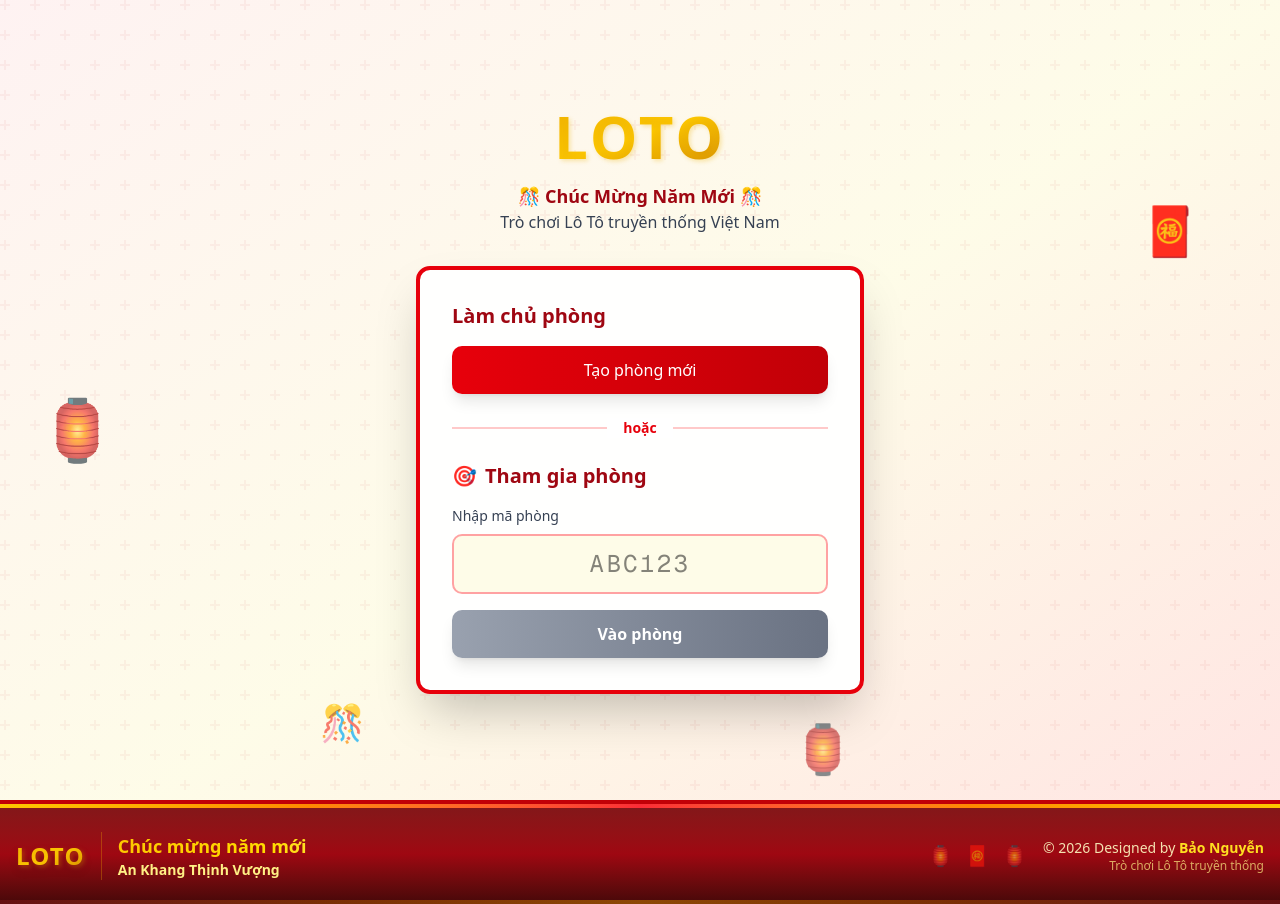
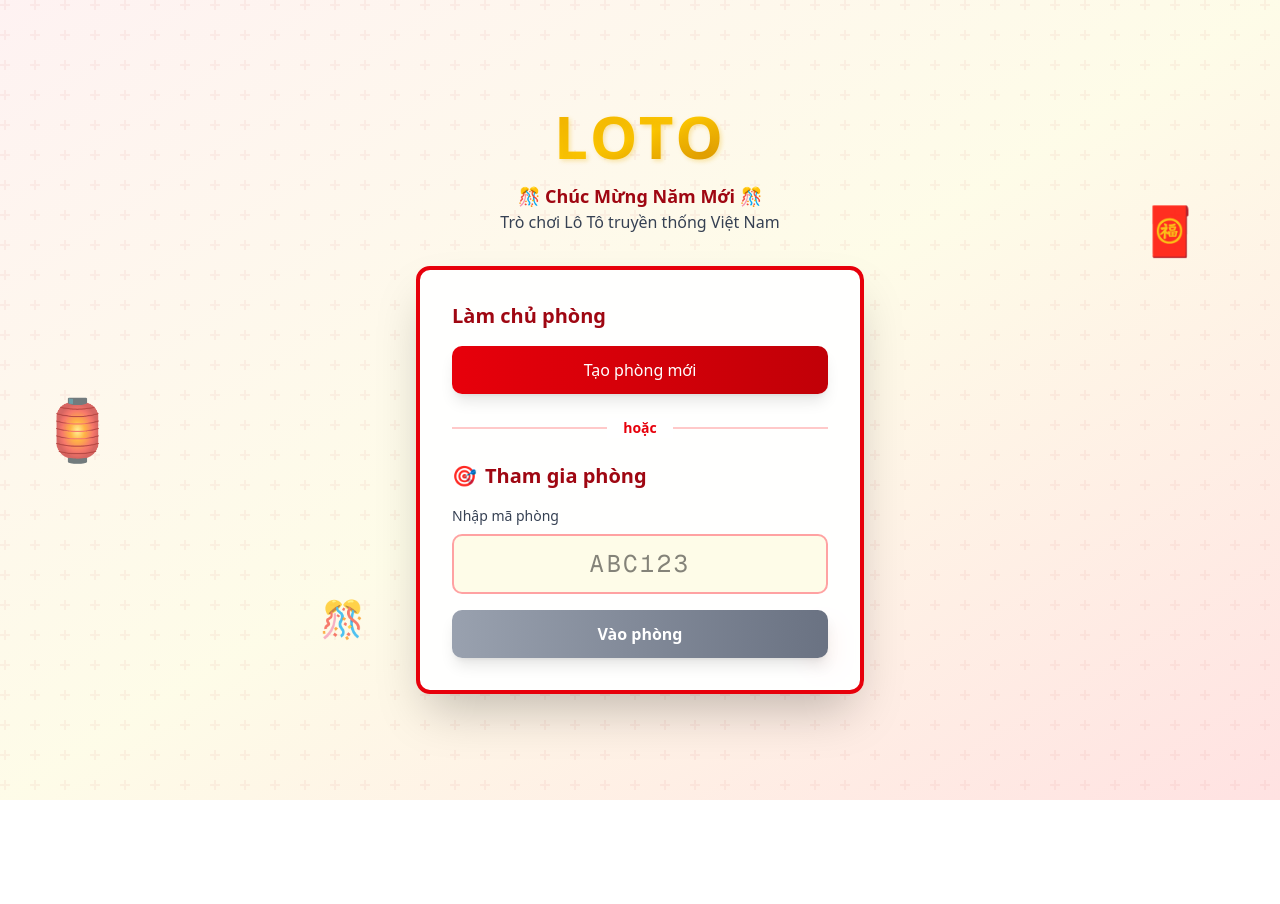
Before and after one commit to nhtbao101/LogoGame, a Next.js app: page / in a window 1280 px wide. After the commit the page ends 800 px from the top, so only its background shows below. Built offline with nearby package versions, Linux system fonts and the light colour scheme.

Commit message:
remove footer at homepage

```diff
--- a/src/app/page.tsx
+++ b/src/app/page.tsx
@@ -5,7 +5,6 @@ import { useRouter } from 'next/navigation';
 import { getOrCreateGuestId } from '@/utils/guest';
 import { LotoLogo } from '@/components/ui/loto-logo';
 import { Background } from '@/components/layout/background';
-import { Footer } from '@/components/layout/footer';
 
 export default function Home() {
   const router = useRouter();
@@ -156,7 +155,6 @@ export default function Home() {
           </div>
         </main>
       </div>
-      <Footer />
     </Background>
   );
 }
```
